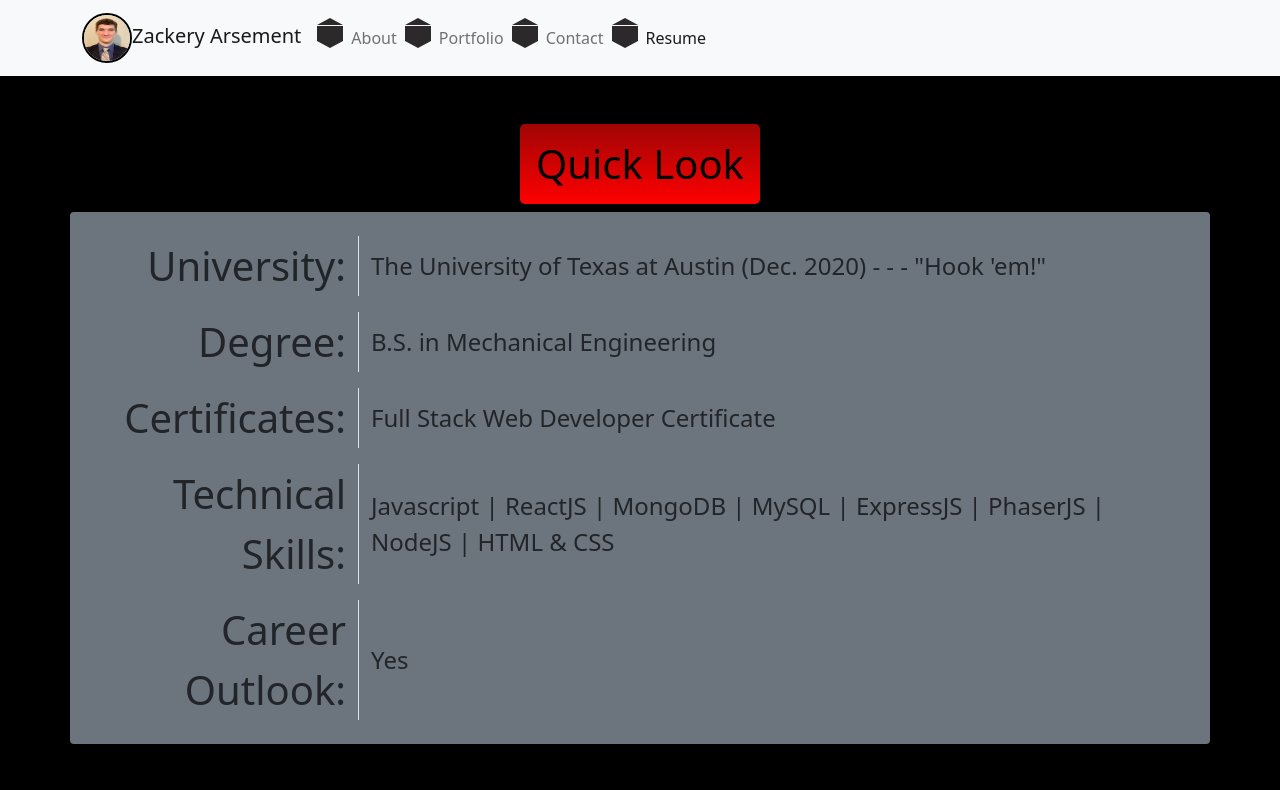
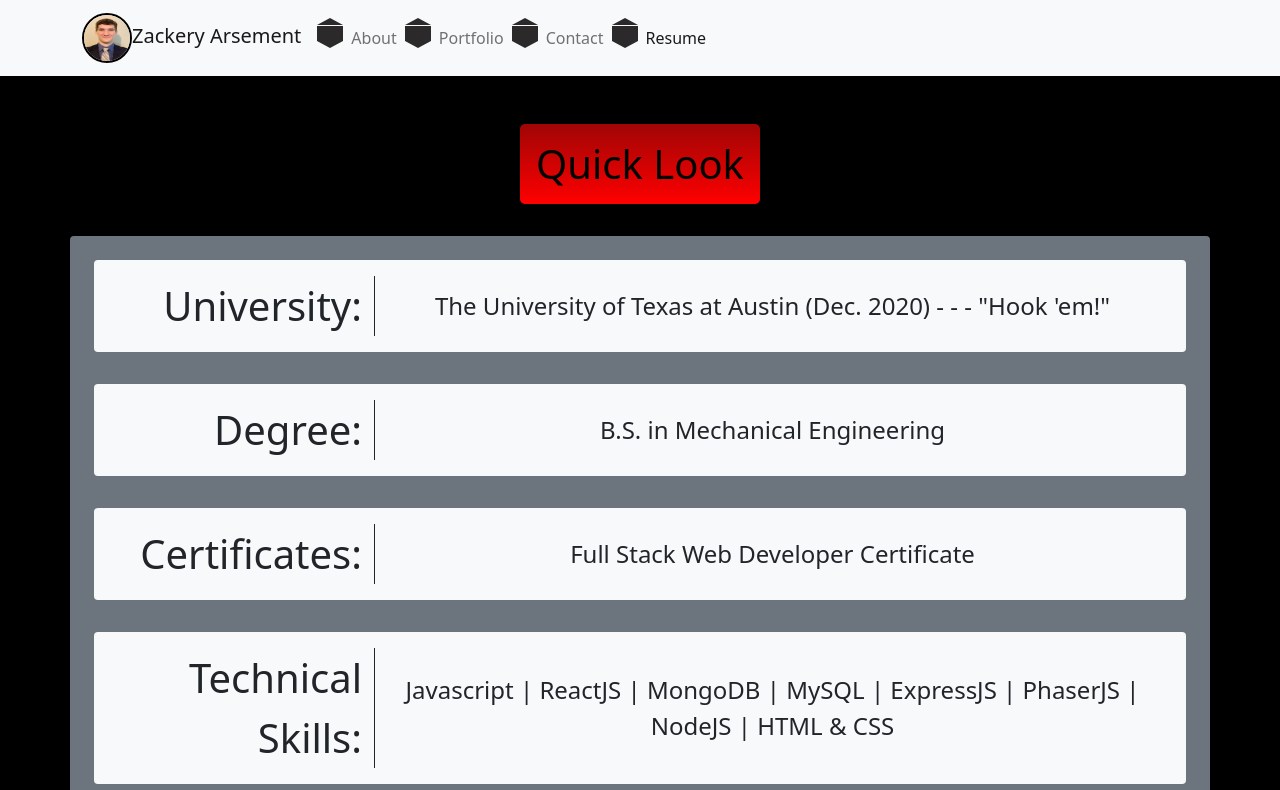
Before and after one commit to ZackeryArsement/react-portfolio, a React (Create React App) app: page /resume in a window 1280 px wide. Shown: the top 790 px of the page. Built offline with nearby package versions, Linux system fonts and the light colour scheme.

Commit message:
Touched up the resume page

```diff
--- a/src/components/resume/QuickLook.js
+++ b/src/components/resume/QuickLook.js
@@ -7,33 +7,53 @@ const QuickLook = () => {
     return (
         <Container className='bg-secondary rounded'>
             {/* University */}
-            <Row className='p-2 pt-4'>
-                <Col xs={3} className={`${classes.title} text-end border-end`}>University:</Col>
-                <Col className={classes.content}>The University of Texas at Austin (Dec. 2020) - - - "Hook 'em!"</Col>
+            <Row className='p-4 pb-2'>
+                <Col>
+                    <Row className='bg-light rounded p-3 text-center'>
+                        <Col xs={3} className={`${classes.title} text-end border-end border-dark`}>University:</Col>
+                        <Col xs={9} className={classes.content}>The University of Texas at Austin (Dec. 2020) - - - "Hook 'em!"</Col>
+                    </Row>
+                </Col>
             </Row>
 
             {/* Degree */}
-            <Row className='p-2'>
-                <Col xs={3} className={`${classes.title} text-end border-end`}>Degree:</Col>
-                <Col className={classes.content}>B.S. in Mechanical Engineering</Col>
+            <Row className='p-4 pb-2'>
+                <Col>
+                    <Row className='bg-light rounded p-3 text-center'>
+                        <Col xs={3} className={`${classes.title} text-end border-end border-dark`}>Degree:</Col>
+                        <Col className={classes.content}>B.S. in Mechanical Engineering</Col>
+                    </Row>
+                </Col>
             </Row>
 
             {/* Certificates */}
-            <Row className='p-2'>
-                <Col xs={3} className={`${classes.title} text-end border-end`}>Certificates:</Col>
-                <Col className={classes.content}>Full Stack Web Developer Certificate</Col>
+            <Row className='p-4 pb-2'>
+                <Col>
+                    <Row className='bg-light rounded p-3 text-center'>
+                        <Col xs={3} className={`${classes.title} text-end border-end border-dark`}>Certificates:</Col>
+                        <Col className={classes.content}>Full Stack Web Developer Certificate</Col>
+                    </Row>
+                </Col>
             </Row>
 
             {/* Technical Skills */}
-            <Row className='p-2'>
-                <Col xs={3} className={`${classes.title} text-end border-end`}>Technical Skills:</Col>
-                <Col className={classes.content}>Javascript | ReactJS | MongoDB | MySQL | ExpressJS | PhaserJS | NodeJS | HTML & CSS</Col>
+            <Row className='p-4 pb-2'>
+                <Col>
+                    <Row className='bg-light rounded p-3 text-center'>
+                        <Col xs={3} className={`${classes.title} text-end border-end border-dark`}>Technical Skills:</Col>
+                        <Col className={classes.content}>Javascript | ReactJS | MongoDB | MySQL | ExpressJS | PhaserJS | NodeJS | HTML & CSS</Col>
+                    </Row>
+                </Col>
             </Row>
 
             {/* Career Goals */}
-            <Row className='p-2 pb-4'>
-                <Col xs={3} className={`${classes.title} text-end border-end`}>Career Outlook:</Col>
-                <Col className={classes.content}>Yes</Col>
+            <Row className='p-4'>
+                <Col>
+                    <Row className='bg-light rounded p-3 text-center'>
+                        <Col xs={3} className={`${classes.title} text-end border-end border-dark`}>Career Outlook:</Col>
+                        <Col className={classes.content}>Yes</Col>
+                    </Row>
+                </Col>
             </Row>
         </Container>
     )
--- a/src/components/resume/Resume.js
+++ b/src/components/resume/Resume.js
@@ -7,9 +7,11 @@ import Github from '../../assets/icons/github.png'
 const Resume = () => {
     return (
         <div className='pt-5'>
-            <h1>
-                Quick Look
-            </h1>
+            <div className='pb-4'>
+                <h1>
+                    Quick Look
+                </h1>
+            </div>
 
             {/* Quick Look */}
             <QuickLook />
```
Also changed, not shown: 1 other file (tests, documents, lock files or other folders).
